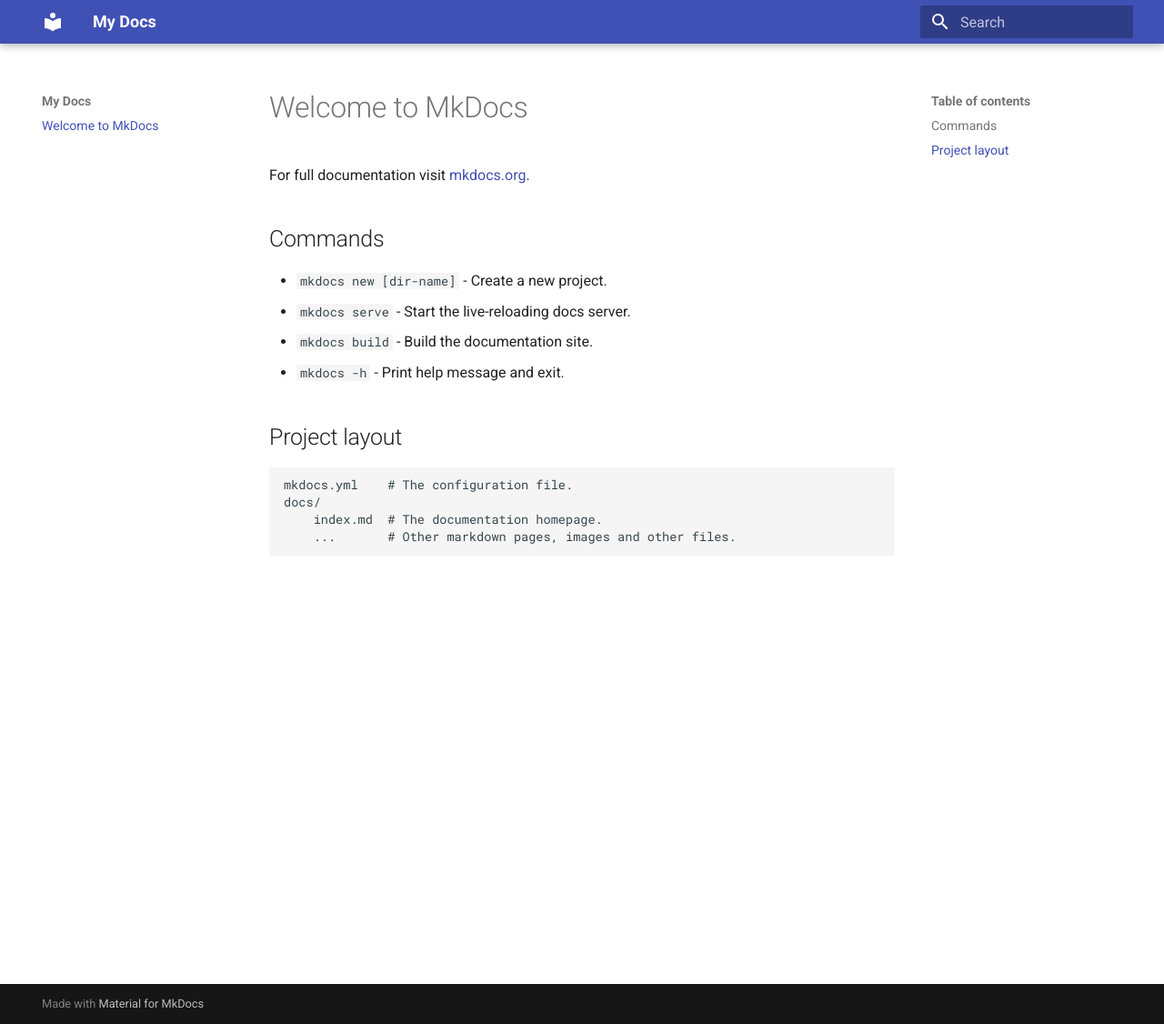
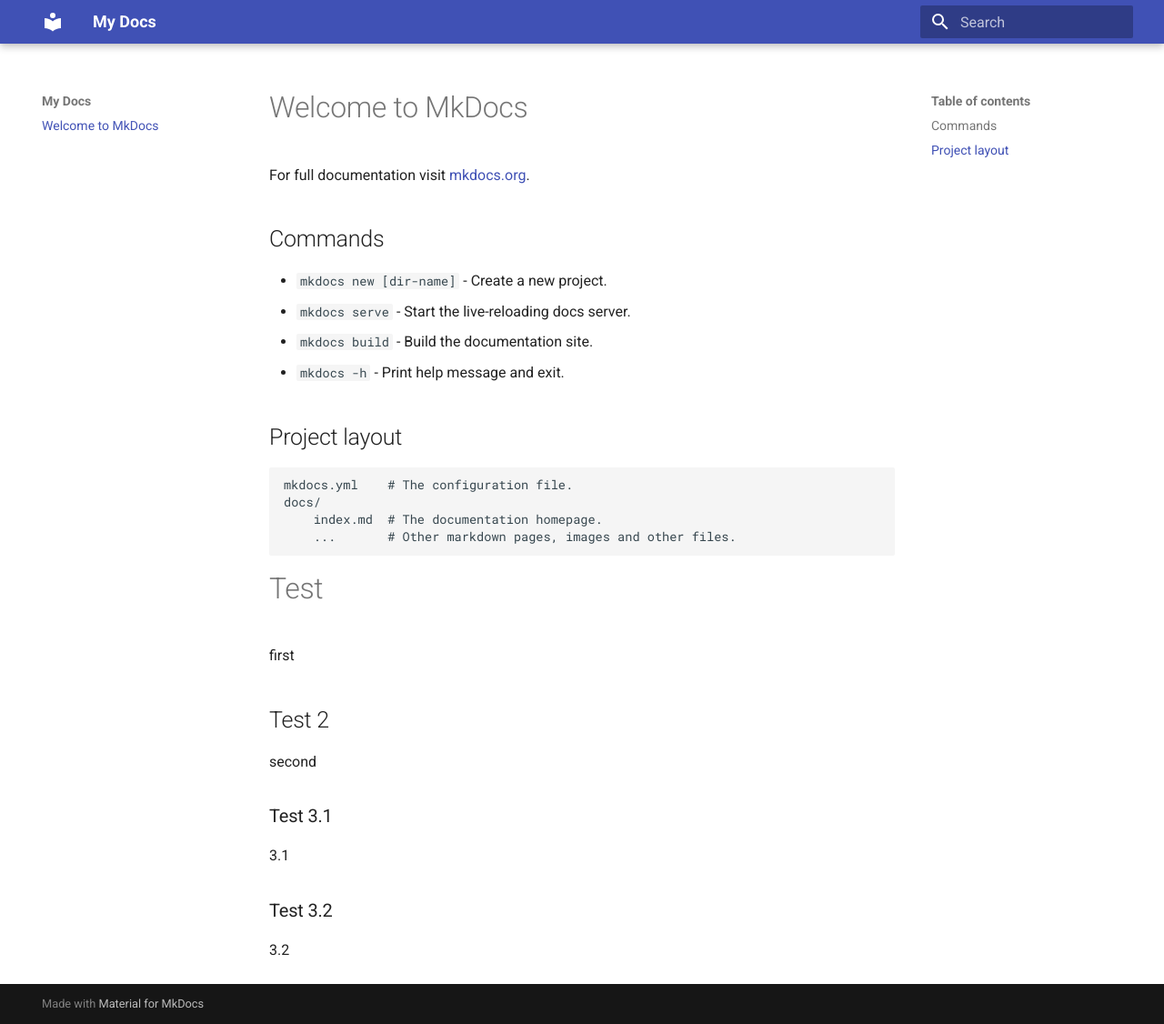
Before and after one commit to brianyaucy/CloudForensics, an MkDocs documentation site: the page built from docs/index.md, in a window 1280 px wide and 1126 px high. Shown: the whole window at 91% size. Built offline with MkDocs 1.6.1 and Material for MkDocs 9.7.7, drawn with Linux system fonts in a browser that asks for light colours.

Commit message:
Update index.md

```diff
--- a/docs/index.md
+++ b/docs/index.md
@@ -15,3 +15,19 @@
     docs/
         index.md  # The documentation homepage.
         ...       # Other markdown pages, images and other files.
+
+# Test
+
+first
+
+## Test 2
+
+second
+
+### Test 3.1
+
+3.1
+
+### Test 3.2
+
+3.2
```
